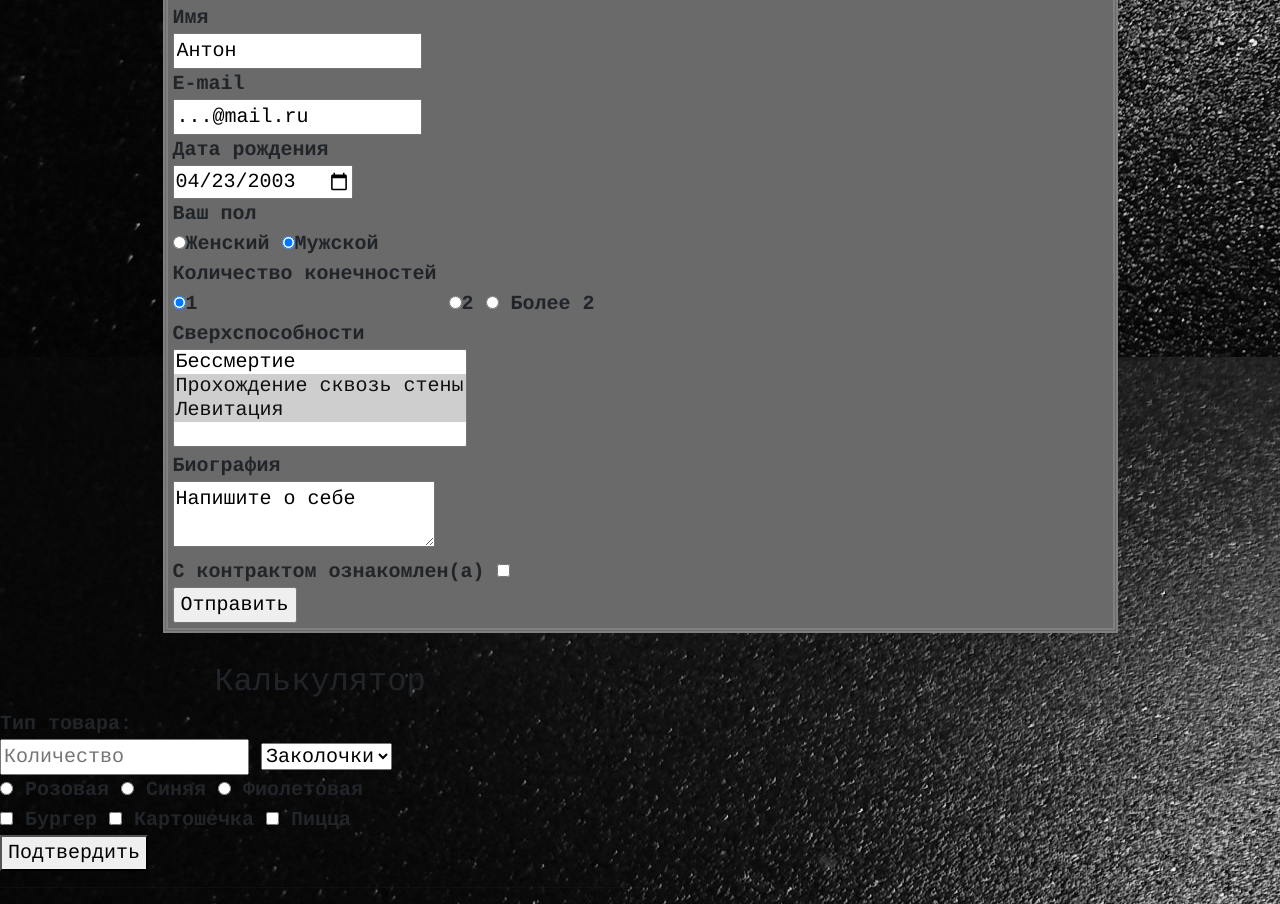
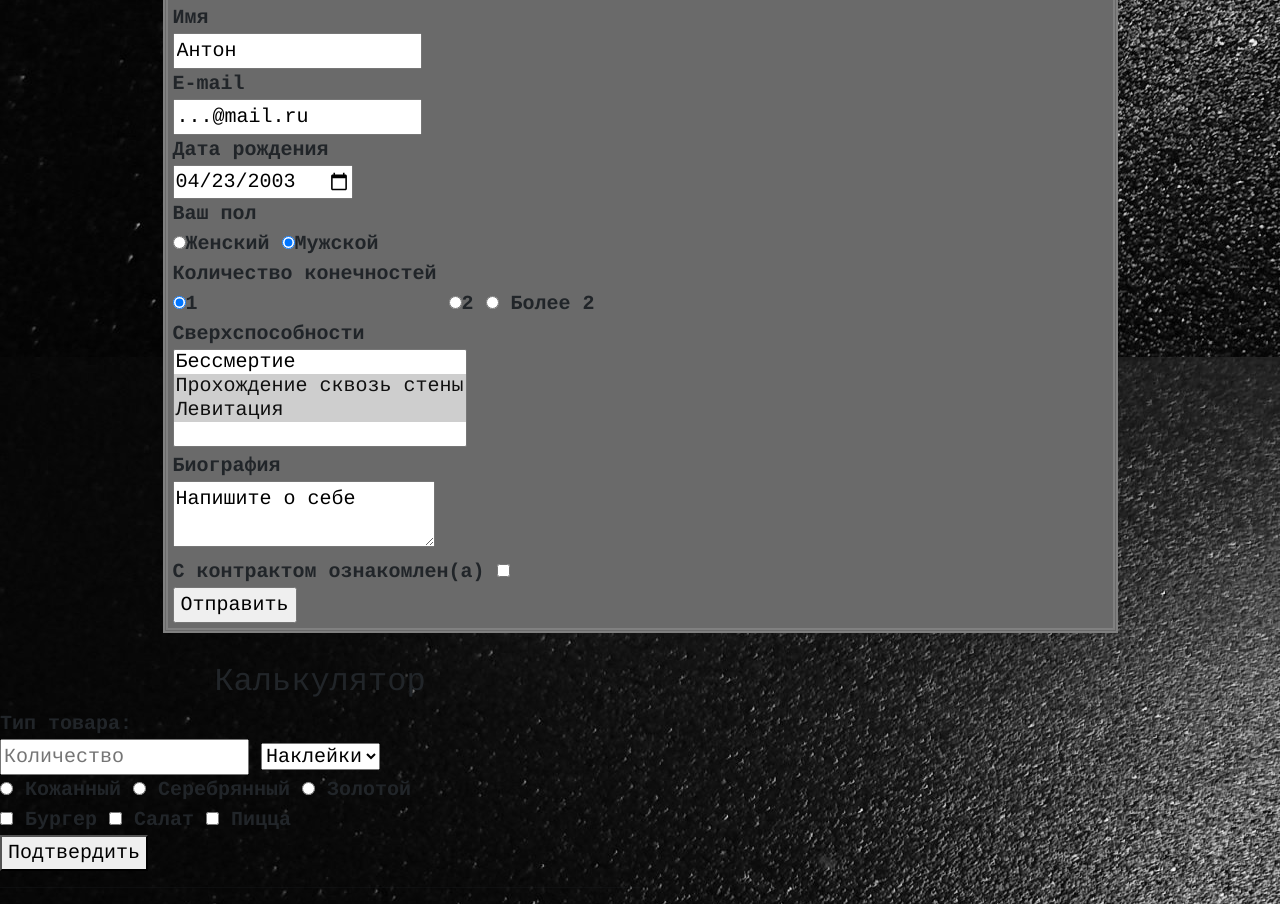
Before and after one commit to JonyKub/task6, a plain HTML site: page index.html in a window 1280 px wide. Shown: the part 1803-2707 px from the top of the page. Drawn offline with nearby package versions, Linux system fonts and the light colour scheme.

Commit message:
Update index.html

```diff
--- a/index.html
+++ b/index.html
@@ -145,19 +145,19 @@
         <form>
             <input type="text" name ="number" placeholder="Количество">
             <select name="prodType">
-                <option value="0">Заколочки</option>
-                <option value="1">Резиночки</option>
-                <option value="2">Фастфуд</option>
+                <option value="0">Наклейки</option>
+                <option value="1">Браслет</option>
+                <option value="2">Еда</option>
             </select>
 
             <div id="radios">
-                <label><input type="radio" name="prodOptions" value="option1"> Розовая </label>
-                <label><input type="radio" name="prodOptions" value="option2"> Синяя </label>
-                <label><input type="radio" name="prodOptions" value="option3"> Фиолетовая </label>
+                <label><input type="radio" name="prodOptions" value="option1"> Кожанный </label>
+                <label><input type="radio" name="prodOptions" value="option2"> Серебрянный </label>
+                <label><input type="radio" name="prodOptions" value="option3"> Золотой </label>
             </div>
             <div id="checkboxes">
                 <label><input type="checkbox" name="prop1"> Бургер </label>
-                <label><input type="checkbox" name="prop2"> Картошечка </label>
+                <label><input type="checkbox" name="prop2"> Салат </label>
                 <label><input type="checkbox" name="prop3"> Пицца </label>
             </div>
             <button id ="butt" onclick="return calcu();"> Подтвердить </button>
```
